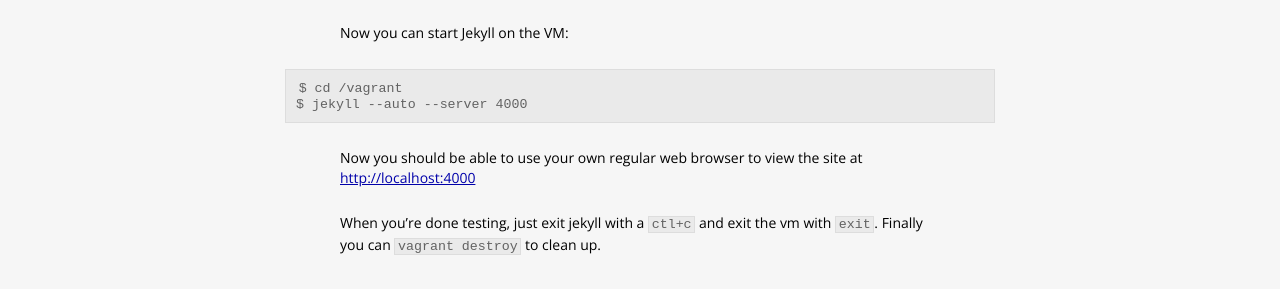
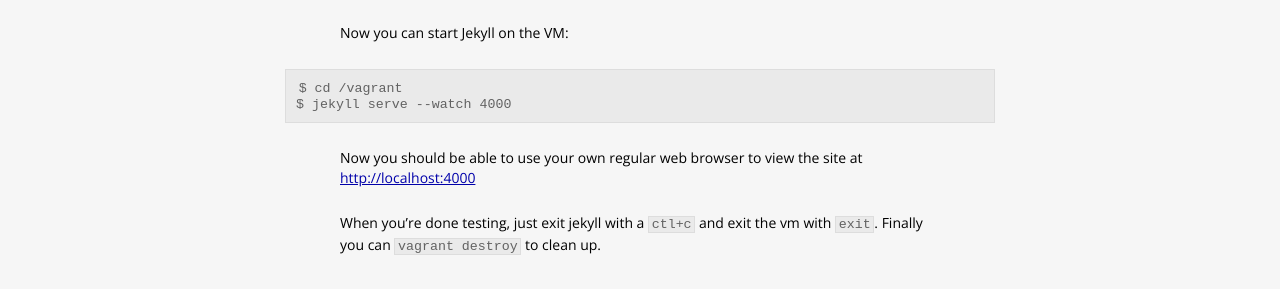
Before and after one commit to dwradcliffe/dwradcliffe.github.com, a Jekyll site: the page built from _posts/2013-04-12-vagrant-to-compile-jekyll.md, in a window 1280 px wide. Shown: the part 734-1023 px from the top of the page. Built offline with Jekyll 4.4.1, drawn with Linux system fonts in a browser that asks for light colours; Markdown is read by kramdown in place of the engine named in the settings; comment, search, counter and statistics services are not loaded.

Commit message:
fix jekyll command

```diff
--- a/_posts/2013-04-12-vagrant-to-compile-jekyll.md
+++ b/_posts/2013-04-12-vagrant-to-compile-jekyll.md
@@ -34,7 +34,7 @@
 Now you can start Jekyll on the VM:
 
     $ cd /vagrant
-    $ jekyll --auto --server 4000
+    $ jekyll serve --watch 4000
 
 Now you should be able to use your own regular web browser to view the site at [http://localhost:4000](http://localhost:4000)
 
```
